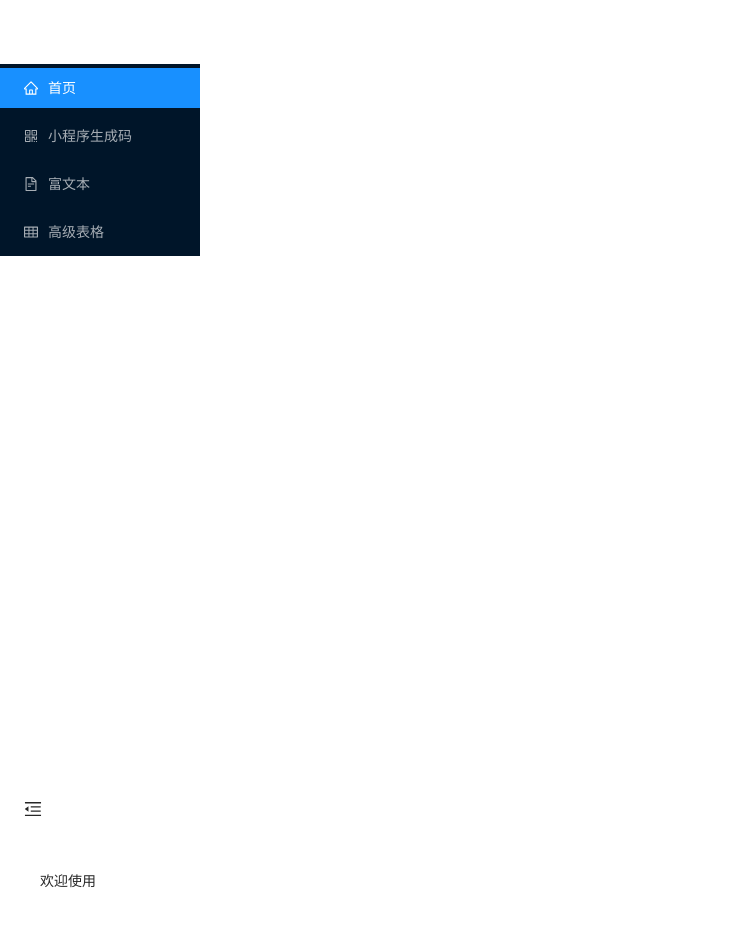
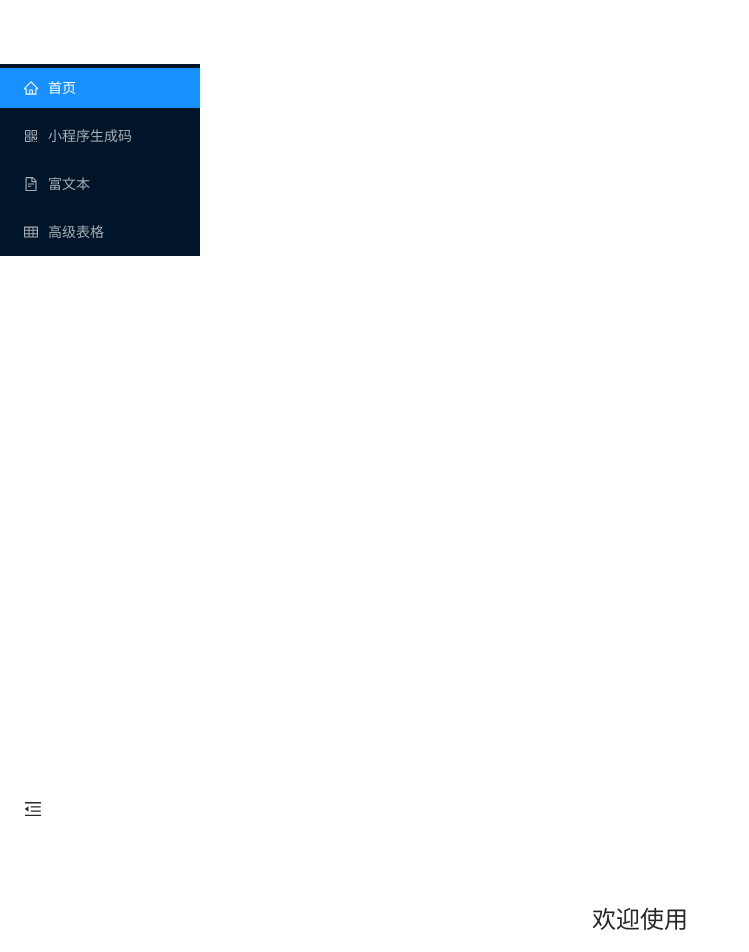
Before and after one commit to ct970823/tools, a React (Create React App) app: page /#/welcome in a window 1280 px wide. Shown: the top 952 px of the page, without its empty margins (0-749 px from the left). Built offline with nearby package versions, Linux system fonts and the light colour scheme.

Commit message:
404页面

```diff
--- /dev/null
+++ b/src/pages/error/404.jsx
@@ -0,0 +1,17 @@
+import React, {Component} from 'react';
+import { Result, Button } from 'antd';
+import {useHistory} from 'react-router-dom'
+export default () => {
+    const history = useHistory()
+    function backHome () {
+        history.replace('/')
+    }
+    return (
+        <Result
+            status="404"
+            title="404"
+            subTitle="抱歉，找不到该页面"
+            extra={<Button type="primary" onClick={backHome}>回到首页</Button>}
+        />
+    )
+}
--- a/src/pages/error/not-fond.jsx
+++ /dev/null
@@ -1,12 +0,0 @@
-import React, {Component} from 'react';
-
-export default class NotFond extends Component {
-
-    render() {
-        return (
-            <div>
-                404
-            </div>
-        )
-    }
-}
--- a/src/pages/home/home.jsx
+++ b/src/pages/home/home.jsx
@@ -5,7 +5,7 @@ import HeaderBox from '../../components/header-box/header-box'
 import SliderBox from "../../components/slider-box/slider-box";
 import Applets from "../applets/applets";
 import Welcome from "../welcome/welcome";
-import NotFond from "../error/not-fond";
+import NoFoundPage from "../error/404";
 import RichTextEditor from "../richTextEditor/richTextEditor";
 import ProTable from "../pro-table/pro-table";
 import './home.less'
@@ -36,7 +36,7 @@ function Home() {
                         <Route path='/richTextEditor' component={RichTextEditor}/>
                         <Route path='/proTable' component={ProTable}/>
                         {/*上面没有一个匹配的，直接显示*/}
-                        <Route component={NotFond}/>
+                        <Route component={NoFoundPage}/>
                     </Switch>
                 </Content>
             </Layout>
--- a/src/pages/welcome/welcome.jsx
+++ b/src/pages/welcome/welcome.jsx
@@ -1,10 +1,10 @@
 import React, {Component} from 'react';
-
+import './welcome.less'
 export default class Welcome extends Component {
 
     render() {
         return (
-            <div>
+            <div className="welcome">
                 欢迎使用
             </div>
         )
--- /dev/null
+++ b/src/pages/welcome/welcome.less
@@ -0,0 +1,5 @@
+.welcome{
+  font-size: 24px;
+  text-align: center;
+  line-height: 100px;
+}
```
